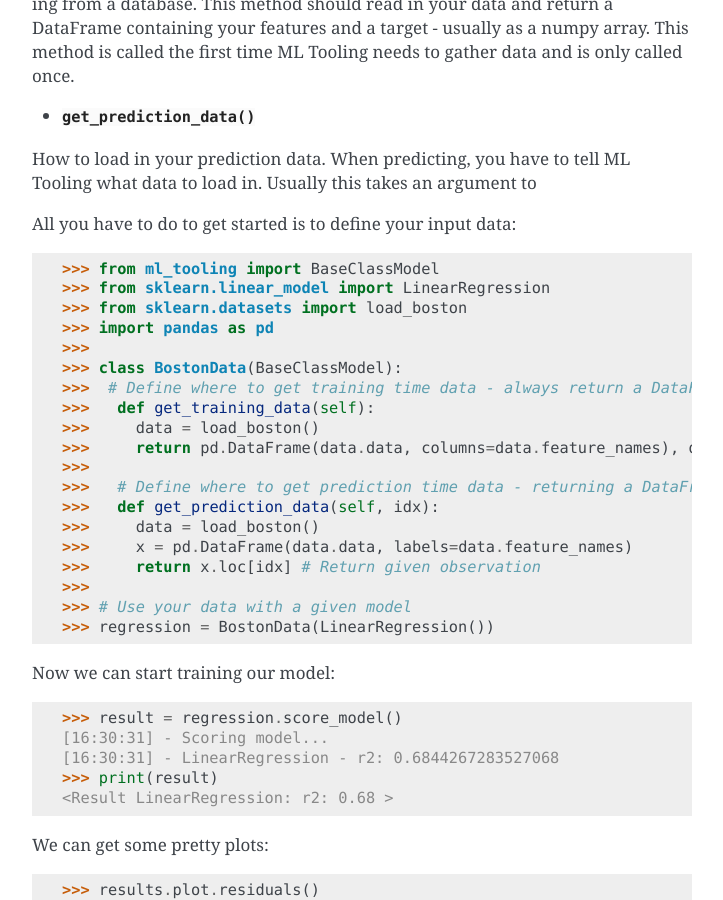
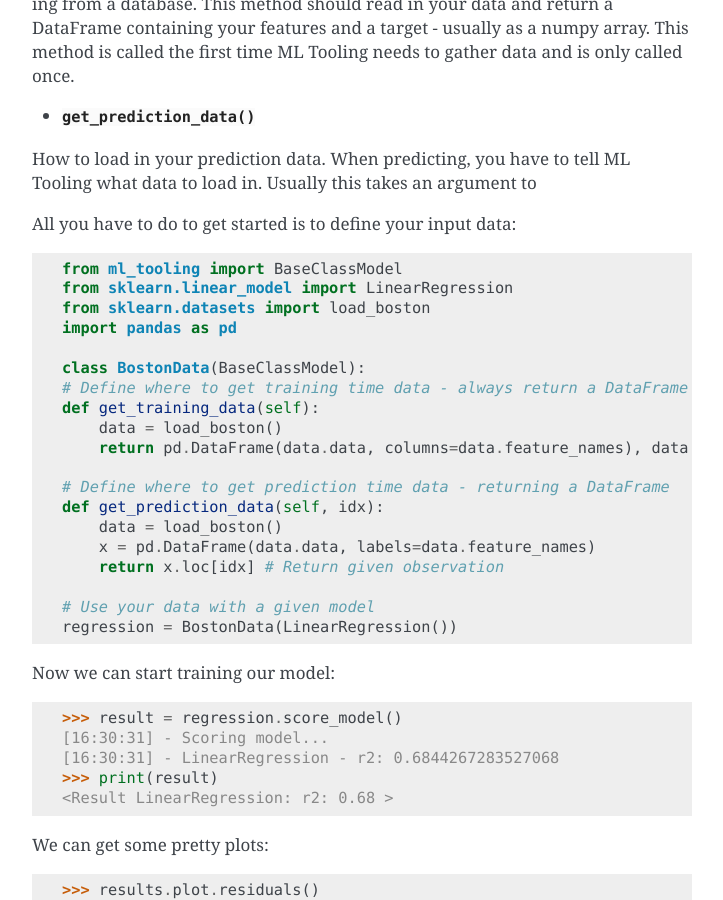
Before and after one commit to andersbogsnes/ml_tooling, a Sphinx documentation site: the page built from docs/quickstart.rst, in a window 1280 px wide and 900 px high, scrolled down 242 px. Shown: the whole window, without its empty margins (388-1111 px from the left). Built offline with Sphinx 7.4.7, drawn with Linux system fonts in a browser that asks for light colours.

```diff
--- a/docs/quickstart.rst
+++ b/docs/quickstart.rst
@@ -21,27 +21,27 @@ How to load in your prediction data. When predicting, you have to tell ML Toolin
 Usually this takes an argument to
 
 
-All you have to do to get started is to define your input data:
+All you have to do to get started is to define your input data::
 
->>> from ml_tooling import BaseClassModel
->>> from sklearn.linear_model import LinearRegression
->>> from sklearn.datasets import load_boston
->>> import pandas as pd
->>>
->>> class BostonData(BaseClassModel):
->>>  # Define where to get training time data - always return a DataFrame for X
->>>   def get_training_data(self):
->>>     data = load_boston()
->>>     return pd.DataFrame(data.data, columns=data.feature_names), data.target
->>>
->>>   # Define where to get prediction time data - returning a DataFrame
->>>   def get_prediction_data(self, idx):
->>>     data = load_boston()
->>>     x = pd.DataFrame(data.data, labels=data.feature_names)
->>>     return x.loc[idx] # Return given observation
->>>
->>> # Use your data with a given model
->>> regression = BostonData(LinearRegression())
+    from ml_tooling import BaseClassModel
+    from sklearn.linear_model import LinearRegression
+    from sklearn.datasets import load_boston
+    import pandas as pd
+
+    class BostonData(BaseClassModel):
+    # Define where to get training time data - always return a DataFrame for X
+    def get_training_data(self):
+        data = load_boston()
+        return pd.DataFrame(data.data, columns=data.feature_names), data.target
+
+    # Define where to get prediction time data - returning a DataFrame
+    def get_prediction_data(self, idx):
+        data = load_boston()
+        x = pd.DataFrame(data.data, labels=data.feature_names)
+        return x.loc[idx] # Return given observation
+
+    # Use your data with a given model
+    regression = BostonData(LinearRegression())
 
 Now we can start training our model:
 
```
